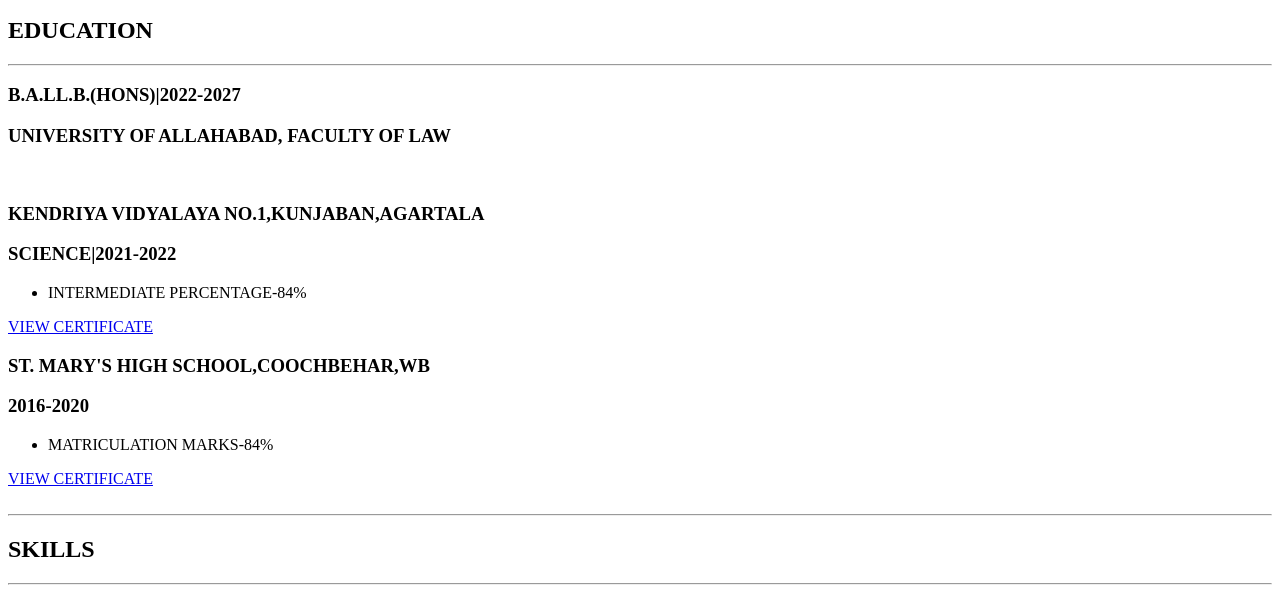
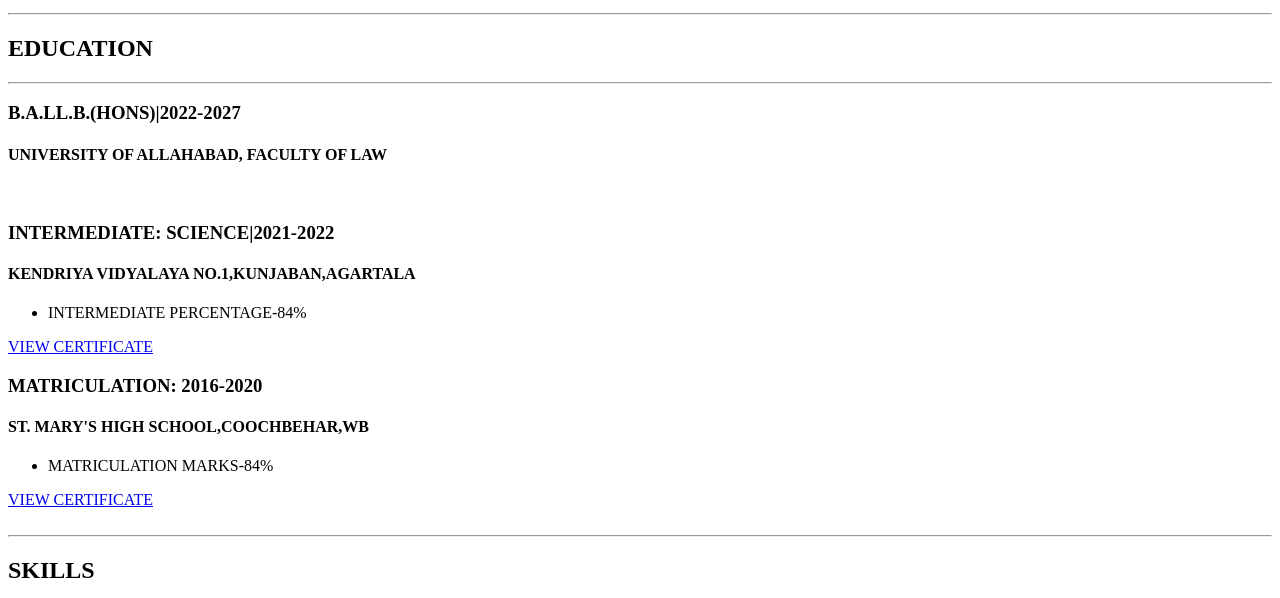
Before and after one commit to ShyamliSharda/html--resume, a plain HTML site: page index.html in a window 1280 px wide. Shown: the part 155-753 px from the top of the page. Drawn offline with Linux system fonts and the light colour scheme.

Commit message:
Update index.html

```diff
--- a/index.html
+++ b/index.html
@@ -10,21 +10,23 @@
         <p>B.A.LL.B.(HONS)<br/>
            <a href="mailto:Shyamlisharda21004@gmail.com">Shyamlisharda21004@gmail.com</a><br/>
            9101817128<br/>
+            <br/>
         </p>
         <hr/>
         <h2>EDUCATION</h2>
         <hr/>
         <h3>B.A.LL.B.(HONS)|2022-2027</h3>
-        <h3>UNIVERSITY OF ALLAHABAD, FACULTY OF LAW </h3>
+        <h4>UNIVERSITY OF ALLAHABAD, FACULTY OF LAW </h4>
         <br/>
-        <h3>KENDRIYA VIDYALAYA NO.1,KUNJABAN,AGARTALA </h3>
-        <h3>SCIENCE|2021-2022</h3>
+        <h3>INTERMEDIATE: SCIENCE|2021-2022</h3>
+        <h4>KENDRIYA VIDYALAYA NO.1,KUNJABAN,AGARTALA </h4>
              <ul>
                 <li>INTERMEDIATE PERCENTAGE-84%</li>
              </ul>
              <a href="./assets/images/twelth.png">VIEW CERTIFICATE</a>
-        <h3>ST. MARY'S HIGH SCHOOL,COOCHBEHAR,WB </h3>
-        <h3>2016-2020</h3>
+        <br/>
+        <h3>MATRICULATION: 2016-2020</h3>
+        <h4>ST. MARY'S HIGH SCHOOL,COOCHBEHAR,WB </h4>
              <ul>
                 <li>MATRICULATION MARKS-84%</li>
              </ul>
```
